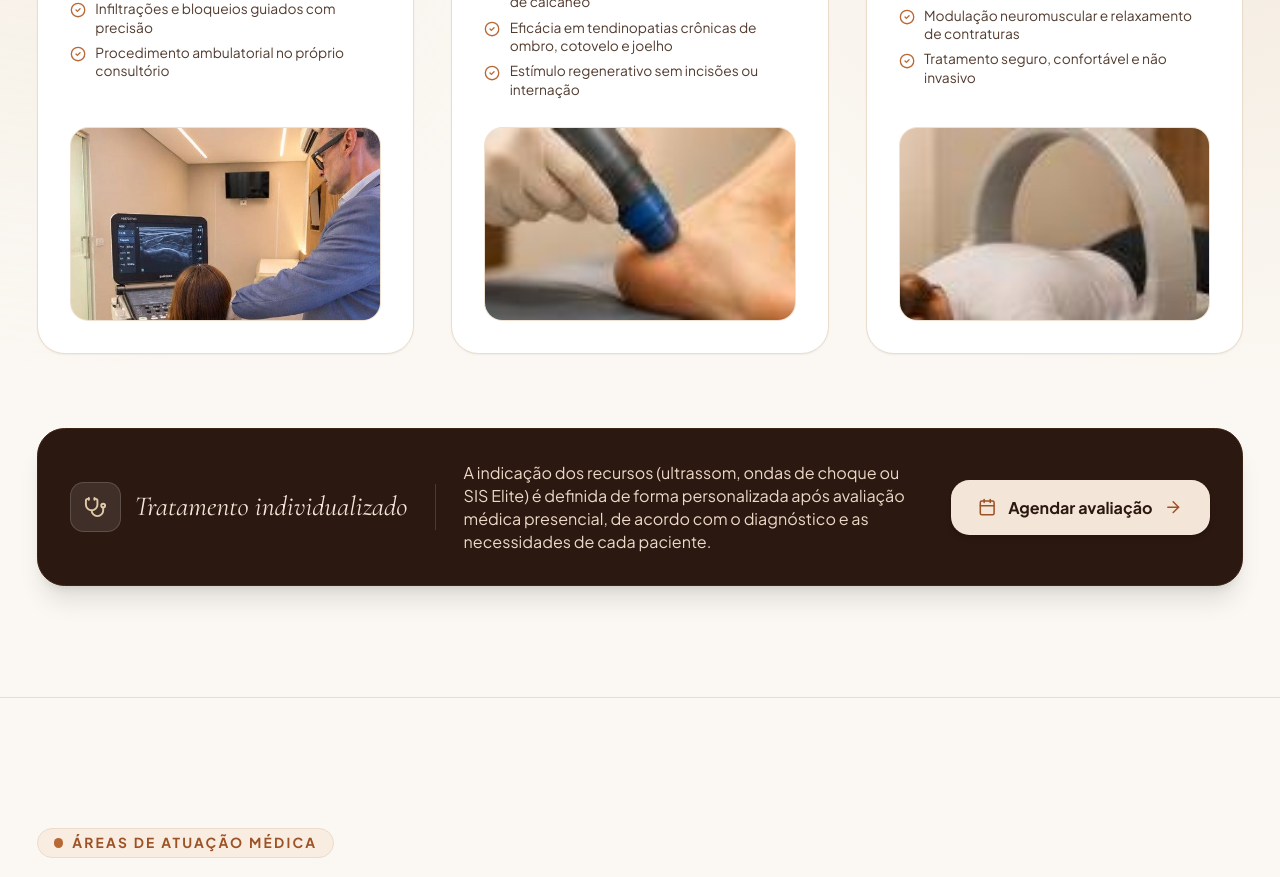
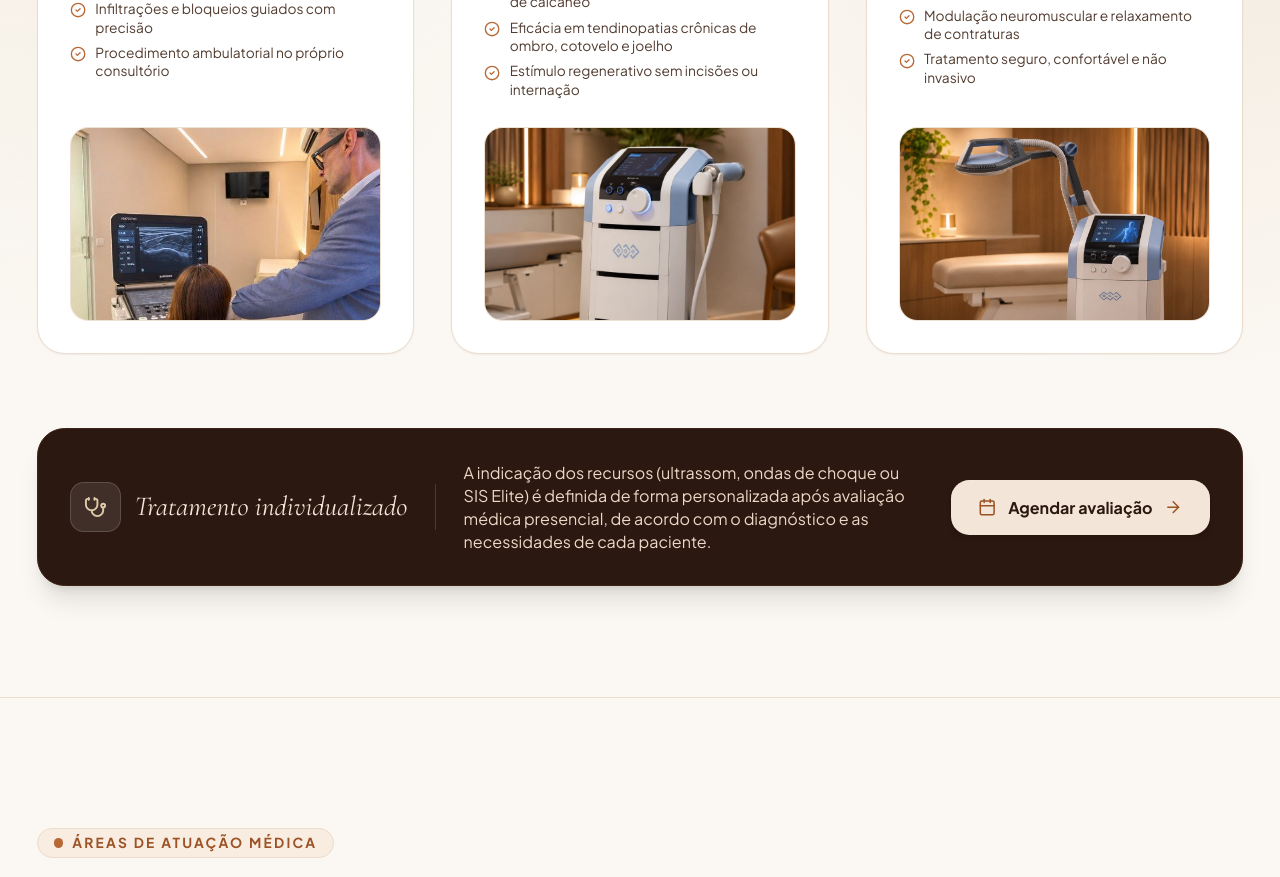
Before and after one commit to josepatrial/drSergioLeopolski, a React (Vite) app: page / in a window 1280 px wide. Shown: the part 6480-7357 px from the top of the page. Built offline with nearby package versions, Linux system fonts and the light colour scheme.

Commit message:
feat: adicionar fotos reais dos aparelhos de Ondas de Choque e SIS da clinica nos respectivos cards

```diff
--- a/src/components/TechnologySection.tsx
+++ b/src/components/TechnologySection.tsx
@@ -53,8 +53,8 @@ const THREE_TECH_RESOURCES: TechItem[] = [
       'Eficácia em tendinopatias crônicas de ombro, cotovelo e joelho',
       'Estímulo regenerativo sem incisões ou internação'
     ],
-    image: '/images/tech-ondas-choque.jpg',
-    imageAlt: 'Aplicação de equipamento de ondas de choque radiais da BTL'
+    image: '/images/aparelho-ondas-choque-btl.jpg',
+    imageAlt: 'Aparelho de Ondas de Choque Radiais da BTL no consultório do Dr. Sergio Leopolski'
   },
   {
     id: 'btl-sis',
@@ -69,8 +69,8 @@ const THREE_TECH_RESOURCES: TechItem[] = [
       'Modulação neuromuscular e relaxamento de contraturas',
       'Tratamento seguro, confortável e não invasivo'
     ],
-    image: '/images/tech-sis.jpg',
-    imageAlt: 'Aplicação do Sistema BTL SIS Elite de estimulação eletromagnética de alta intensidade'
+    image: '/images/aparelho-btl-sis-elite.jpg',
+    imageAlt: 'Aparelho Sistema BTL SIS Elite no consultório do Dr. Sergio Leopolski'
   }
 ];
 
```
Also changed, not shown: public/images/aparelho-btl-sis-elite.jpg (added), public/images/aparelho-ondas-choque-btl.jpg (added).
